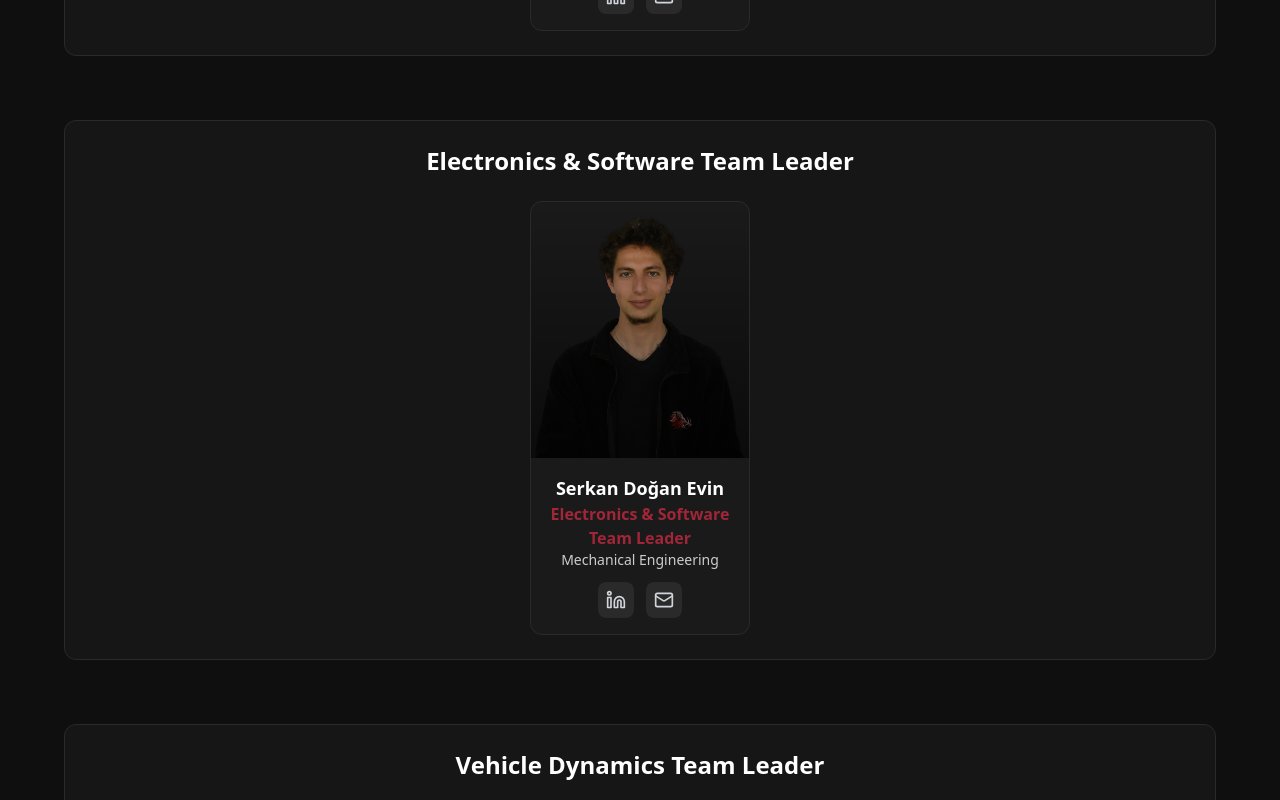
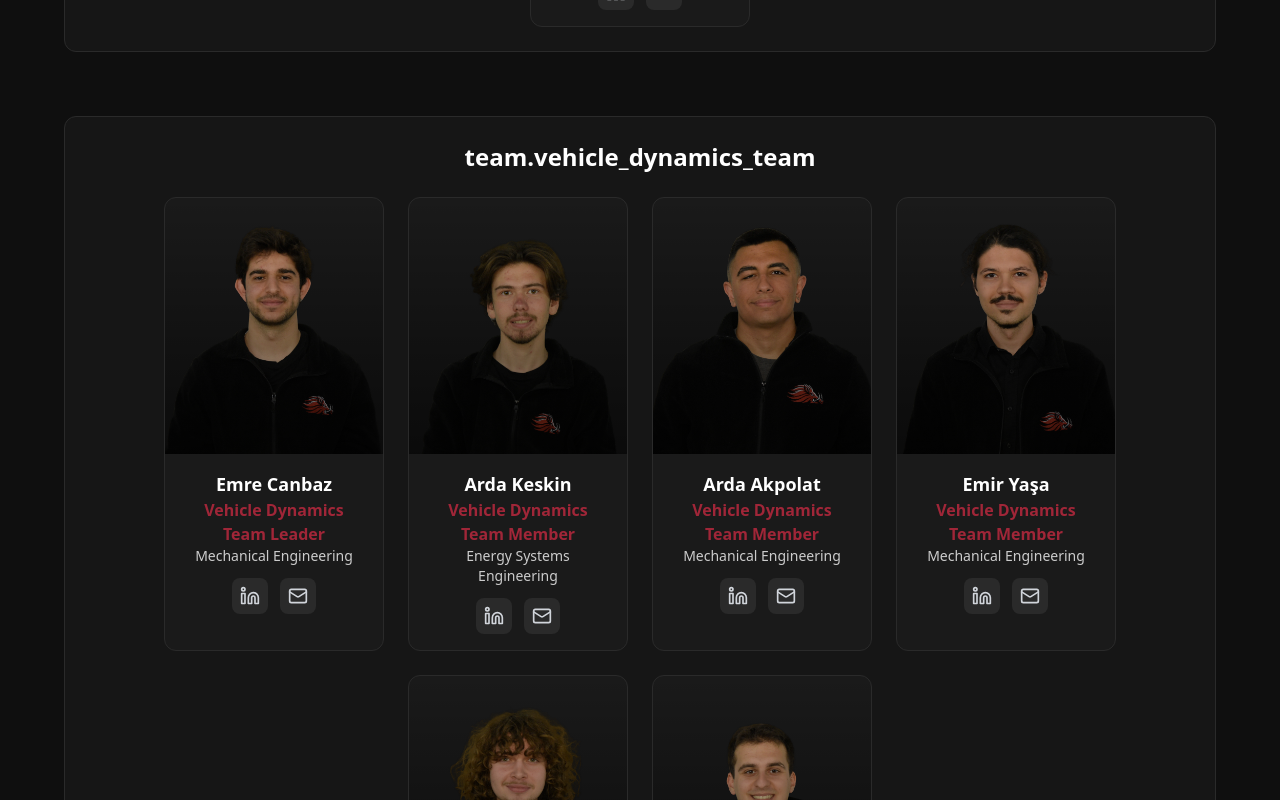
Before and after one commit to SerkanEvin/iztechweb2, a React (Vite) app: page / in a window 1280 px wide. Shown: the part 3340-4140 px from the top of the page. Built offline with nearby package versions, Linux system fonts and the light colour scheme.

Commit message:
Update Team.tsx

```diff
--- a/src/components/Team.tsx
+++ b/src/components/Team.tsx
@@ -41,15 +41,62 @@ const categorizeTeamMembers = (members: TeamMember[]): CategorizedTeamMembers =>
   const categorized: CategorizedTeamMembers = {};
   const teamCategories = TeamCategories();
 
-  members.forEach((member: TeamMember) => {
-    const categoryKey = Object.keys(teamCategories).find((key) =>
-        member.role.includes(key)
-    );
-    const category = teamCategories[categoryKey as keyof typeof teamCategories] || "Others";
-    if (!categorized[category]) {
-      categorized[category] = [];
+  // First, find all team leaders and create their categories
+  members.forEach((member) => {
+    if (member.role.includes('Team Leader')) {
+      const teamName = member.role.replace(' Team Leader', '').trim();
+      const categoryKey = Object.keys(teamCategories).find((key) =>
+        teamName.includes(key)
+      );
+
+      if (categoryKey) {
+        const category = teamCategories[categoryKey as keyof typeof teamCategories];
+        if (!categorized[category]) {
+          categorized[category] = [];
+        }
+        // Add team leader as first member of their team
+        categorized[category].push(member);
+      }
     }
-    categorized[category].push(member);
+  });
+
+  // Then, add other team members to their respective categories
+  members.forEach((member) => {
+    if (!member.role.includes('Team Leader') && member.role !== 'Team Captain') {
+      const teamMatch = Object.keys(teamCategories).find((key) =>
+        member.department.includes(key) || member.role.includes(key)
+      );
+
+      if (teamMatch) {
+        const category = teamCategories[teamMatch as keyof typeof teamCategories];
+        if (category && categorized[category]) {
+          categorized[category].push(member);
+        } else if (category) {
+          // If category exists but not created yet (no team leader)
+          categorized[category] = [member];
+        } else {
+          // Fallback for uncategorized members
+          if (!categorized['Others']) {
+            categorized['Others'] = [];
+          }
+          categorized['Others'].push(member);
+        }
+      } else {
+        // Handle team captain and others
+        if (member.role === 'Team Captain') {
+          const captainCategory = teamCategories['Team Captain'];
+          if (!categorized[captainCategory]) {
+            categorized[captainCategory] = [];
+          }
+          categorized[captainCategory].push(member);
+        } else if (!Object.values(teamCategories).some(cat => categorized[cat]?.includes(member))) {
+          if (!categorized['Others']) {
+            categorized['Others'] = [];
+          }
+          categorized['Others'].push(member);
+        }
+      }
+    }
   });
 
   return categorized;
@@ -374,18 +421,67 @@ const Team = () => {
       [key: string]: TeamMember[];
     }
     const categories: CategoriesType = {};
+    const teamCategories = TeamCategories();
+
+    // First, find all team leaders and create their categories
     members.forEach(member => {
-      // Use the role as-is if it's already a key, otherwise use the first word
-      const roleKey = member.role.includes('_') ?
-          member.role :
-          member.role.split(' ')[0].toLowerCase();
+      if (member.role.includes('Team Leader')) {
+        // Find the matching category for this team leader
+        const teamName = member.role.replace(' Team Leader', '').trim();
+        const categoryKey = Object.keys(teamCategories).find(key =>
+          teamName.includes(key)
+        );
 
-      const translatedRole = t(`roles.${roleKey}`, { defaultValue: member.role });
-      if (!categories[translatedRole]) {
-        categories[translatedRole] = [];
+        if (categoryKey) {
+          const category = teamCategories[categoryKey as keyof typeof teamCategories];
+          if (!categories[category]) {
+            categories[category] = [];
+          }
+          // Add team leader as first member of their team
+          categories[category].push(member);
+        }
       }
-      categories[translatedRole].push(member);
     });
+
+    // Then, add other team members to their respective categories
+    members.forEach(member => {
+      if (!member.role.includes('Team Leader') && member.role !== 'Team Captain') {
+        // Try to find a matching category based on role or department
+        const teamMatch = Object.keys(teamCategories).find(key =>
+          member.department.includes(key) ||
+          member.role.includes(key) ||
+          (member.role.includes('Team Member') &&
+           member.role.toLowerCase().includes(key.toLowerCase().replace(/\s+/g, '')))
+        );
+
+        if (teamMatch) {
+          const category = teamCategories[teamMatch as keyof typeof teamCategories];
+          if (category) {
+            if (!categories[category]) {
+              categories[category] = [];
+            }
+            categories[category].push(member);
+          } else if (!categories['Others']) {
+            categories['Others'] = [member];
+          } else {
+            categories['Others'].push(member);
+          }
+        } else if (member.role === 'Team Captain') {
+          const captainCategory = teamCategories['Team Captain'];
+          if (!categories[captainCategory]) {
+            categories[captainCategory] = [];
+          }
+          categories[captainCategory].push(member);
+        } else if (!Object.values(teamCategories).some(cat =>
+          categories[cat]?.includes(member))) {
+          if (!categories['Others']) {
+            categories['Others'] = [];
+          }
+          categories['Others'].push(member);
+        }
+      }
+    });
+
     return categories;
   };
 
```
